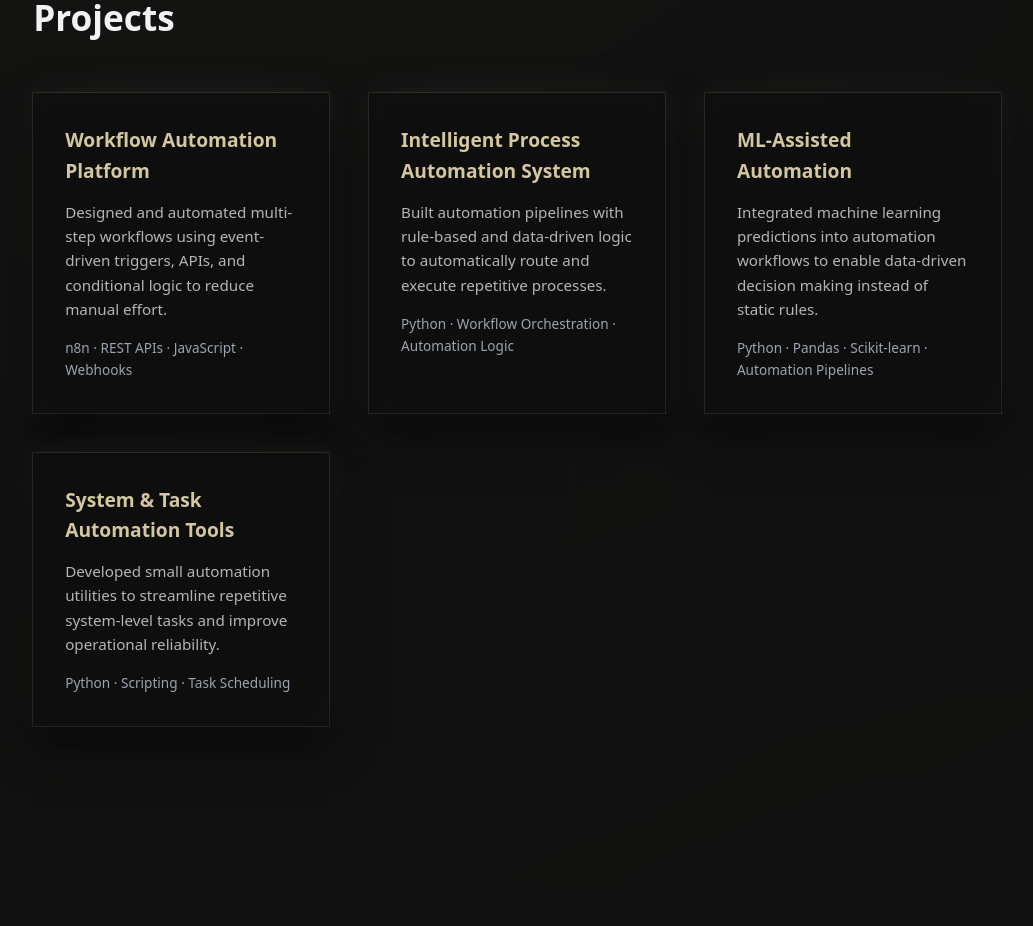
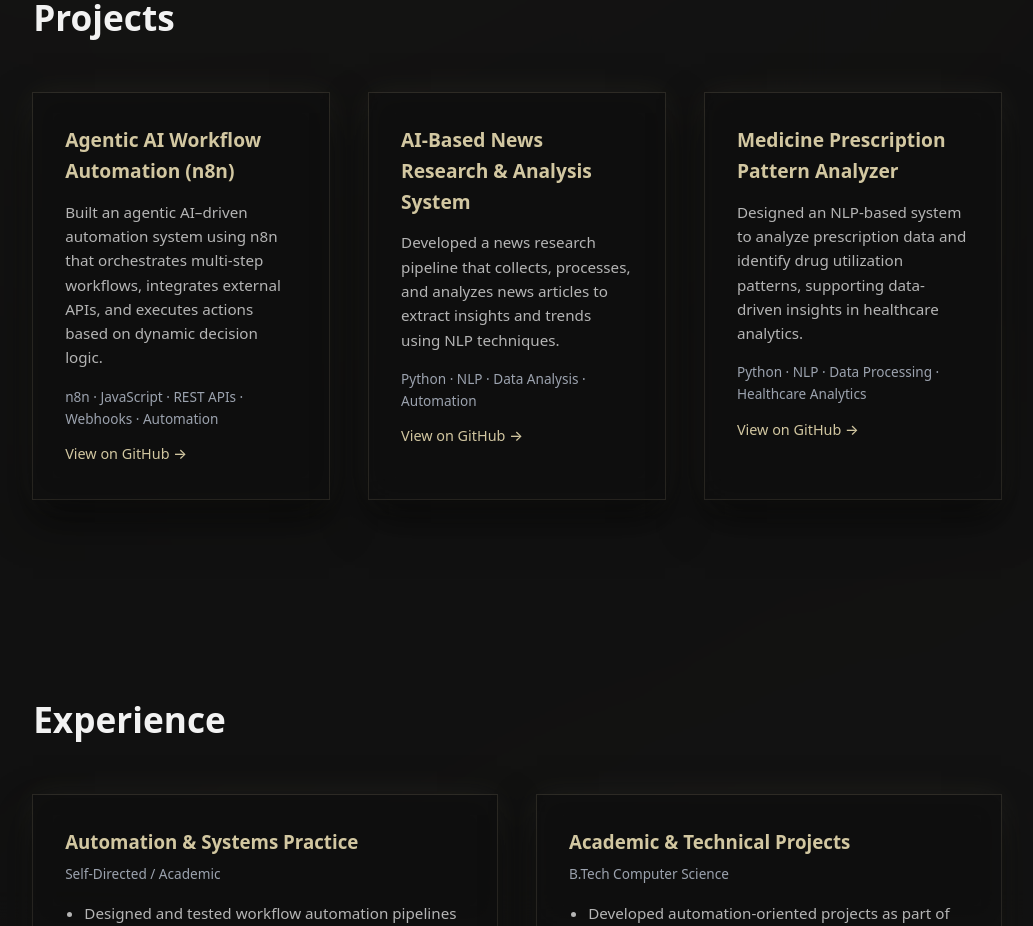
Before and after one commit to Acnologia7021/Portfolio, a React (Vite) app: page / in a window 1280 px wide. Shown: the part 1720-2646 px from the top of the page, without its empty margins (123-1156 px from the left). Built offline with nearby package versions, Linux system fonts and the light colour scheme.

Commit message:
updated project section
updated projects section and added github links

```diff
--- a/src/components/Projects.jsx
+++ b/src/components/Projects.jsx
@@ -1,52 +1,73 @@
 function Projects() {
   return (
-    <section  id = "projects" className="projects">
+    <section id="projects" className="projects">
       <h2 className="section-title reveal">Projects</h2>
 
       <div className="projects-grid">
+
+        {/* Project 1 */}
         <div className="project-card reveal">
-          <h3>Workflow Automation Platform</h3>
+          <h3>Agentic AI Workflow Automation (n8n)</h3>
           <p className="project-desc">
-            Designed and automated multi-step workflows using event-driven
-            triggers, APIs, and conditional logic to reduce manual effort.
+            Built an agentic AI–driven automation system using n8n that
+            orchestrates multi-step workflows, integrates external APIs,
+            and executes actions based on dynamic decision logic.
           </p>
           <p className="project-tech">
-            n8n · REST APIs · JavaScript · Webhooks
+            n8n · JavaScript · REST APIs · Webhooks · Automation
           </p>
+          <a
+            href="https://github.com/Acnologia7021/N8n_Agentic_Ai"
+            target="_blank"
+            rel="noopener noreferrer"
+            className="project-link"
+          >
+            View on GitHub →
+          </a>
         </div>
 
+        {/* Project 2 */}
         <div className="project-card reveal">
-          <h3>Intelligent Process Automation System</h3>
+          <h3>AI-Based News Research & Analysis System</h3>
           <p className="project-desc">
-            Built automation pipelines with rule-based and data-driven logic
-            to automatically route and execute repetitive processes.
+            Developed a news research pipeline that collects, processes,
+            and analyzes news articles to extract insights and trends
+            using NLP techniques.
           </p>
           <p className="project-tech">
-            Python · Workflow Orchestration · Automation Logic
+            Python · NLP · Data Analysis · Automation
           </p>
+          <a
+            href="https://github.com/Acnologia7021/News_Research"
+            target="_blank"
+            rel="noopener noreferrer"
+            className="project-link"
+          >
+            View on GitHub →
+          </a>
         </div>
 
+        {/* Project 3 */}
         <div className="project-card reveal">
-          <h3>ML-Assisted Automation</h3>
+          <h3>Medicine Prescription Pattern Analyzer</h3>
           <p className="project-desc">
-            Integrated machine learning predictions into automation workflows
-            to enable data-driven decision making instead of static rules.
+            Designed an NLP-based system to analyze prescription data and
+            identify drug utilization patterns, supporting data-driven
+            insights in healthcare analytics.
           </p>
           <p className="project-tech">
-            Python · Pandas · Scikit-learn · Automation Pipelines
+            Python · NLP · Data Processing · Healthcare Analytics
           </p>
+          <a
+            href="https://github.com/Acnologia7021/Medicine-Prescription-Pattern-Analyzer-for-Drug-Utilization"
+            target="_blank"
+            rel="noopener noreferrer"
+            className="project-link"
+          >
+            View on GitHub →
+          </a>
         </div>
 
-        <div className="project-card reveal">
-          <h3>System & Task Automation Tools</h3>
-          <p className="project-desc">
-            Developed small automation utilities to streamline repetitive
-            system-level tasks and improve operational reliability.
-          </p>
-          <p className="project-tech">
-            Python · Scripting · Task Scheduling
-          </p>
-        </div>
       </div>
     </section>
   )
--- a/src/styles/global.css
+++ b/src/styles/global.css
@@ -359,6 +359,23 @@ html {
   font-size: 0.85rem;
   color: #9ca3af;
 }
+
+.project-link {
+  display: inline-block;
+  margin-top: 0.8rem;
+  font-size: 0.9rem;
+  font-weight: 500;
+  color: #d2c7a1;
+  text-decoration: none;
+  transition: transform 0.2s ease, color 0.2s ease;
+}
+
+.project-link:hover {
+  color: #ffffff;
+  transform: translateX(4px);
+}
+
+
 .experience {
   padding: 6rem 8%;
   position: relative;
```
